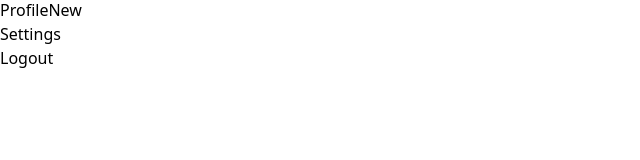
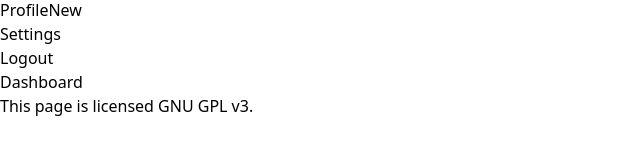
Before and after one commit to paulbgtr/blogue, a Next.js app: page /dashboard in a window 1280 px wide. Before the commit this address had no page. Shown: the part 374-534 px from the top of the page, without its empty margins (0-640 px from the left). Built offline with nearby package versions, Linux system fonts and the light colour scheme.

Commit message:
:construction: Add dashboard page

```diff
--- /dev/null
+++ b/src/pages/dashboard.tsx
@@ -0,0 +1,5 @@
+const Dashboard = () => {
+  return <h1>Dashboard</h1>;
+};
+
+export default Dashboard;
```
